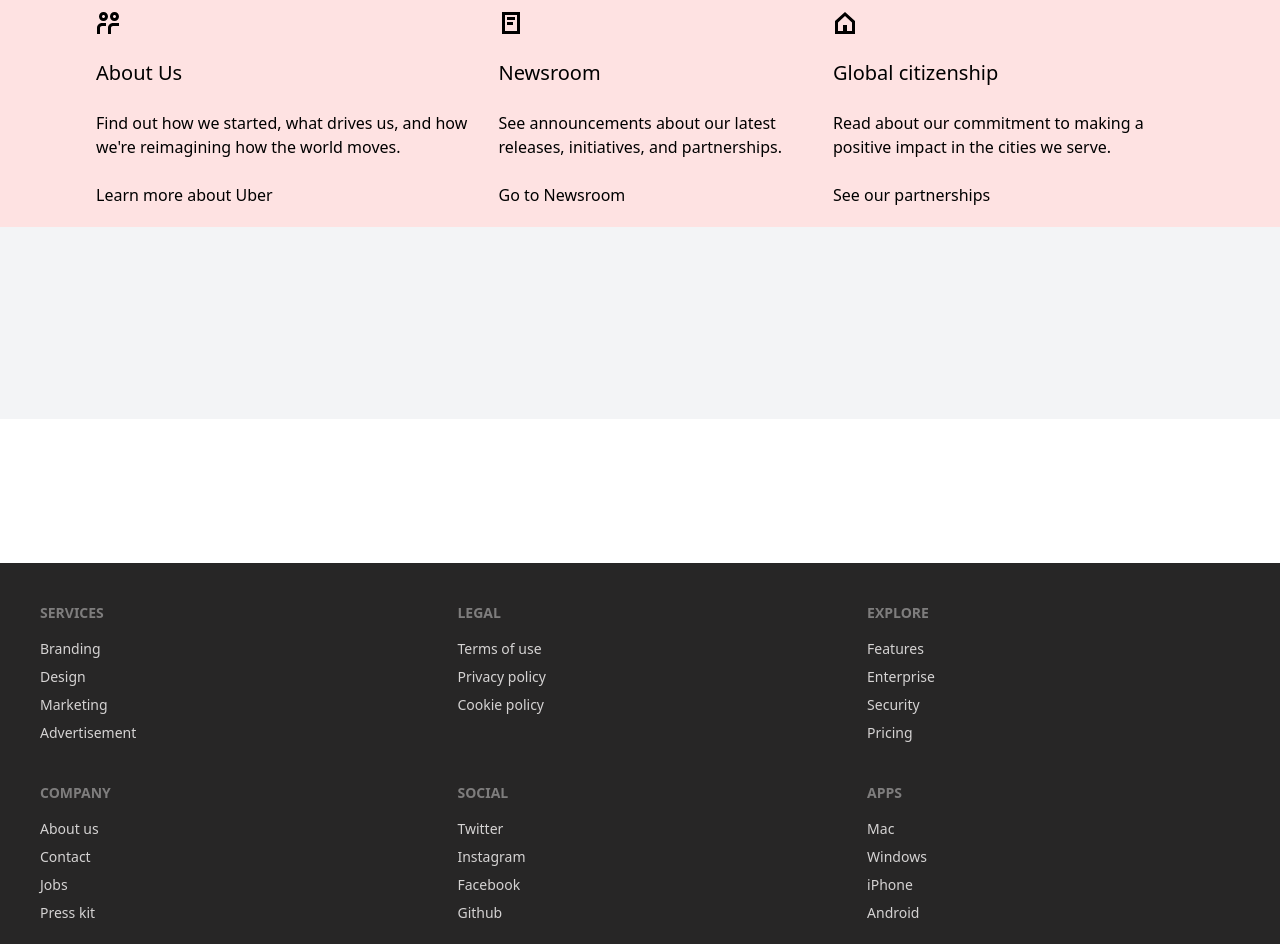
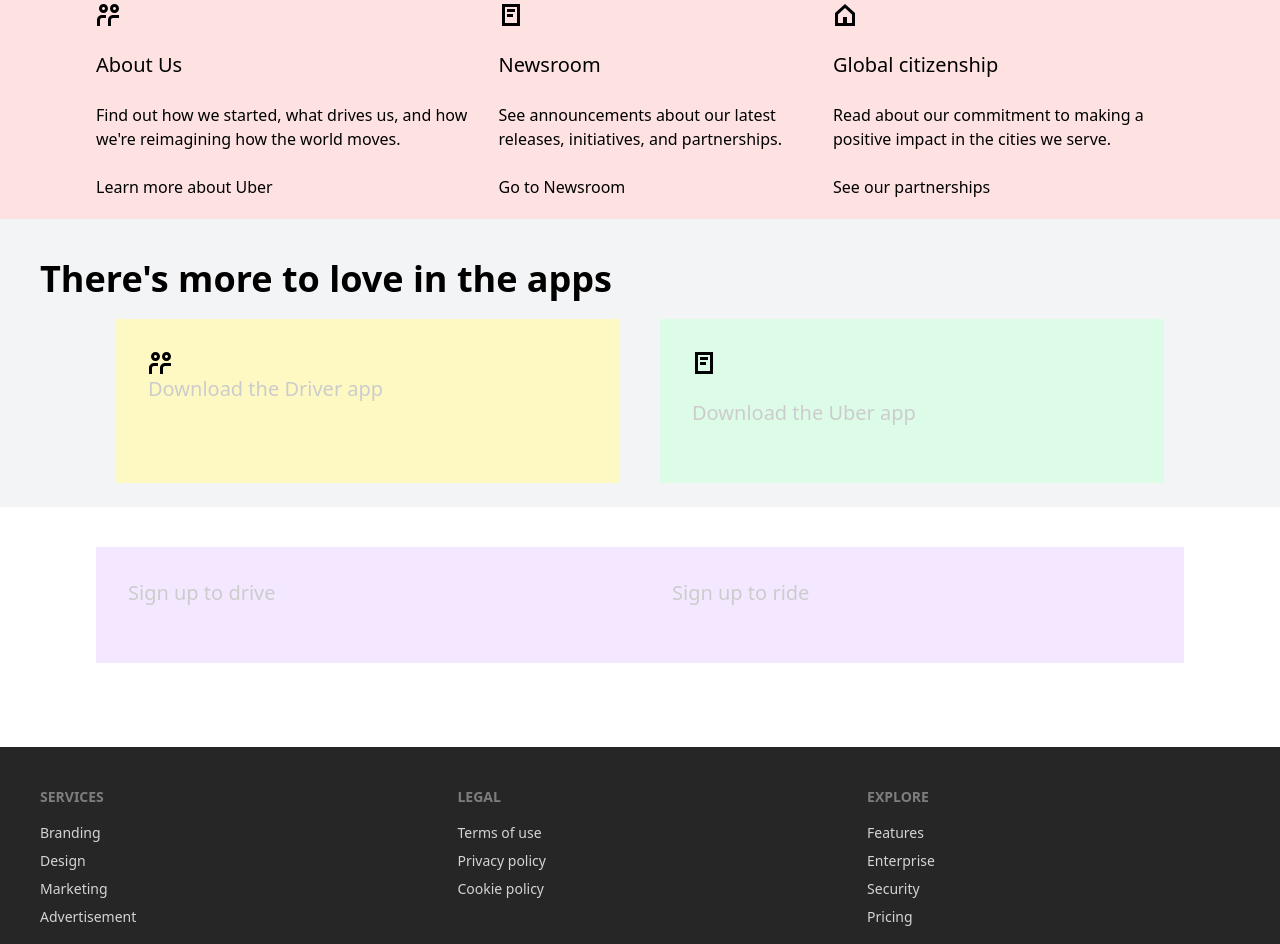
Before and after one commit to priyulau/d15-uber, a plain HTML site: page index.html in a window 1280 px wide. Shown: the part 2245-3189 px from the top of the page. Drawn offline with nearby package versions, Linux system fonts and the light colour scheme.

Commit message:
minor updates

```diff
--- a/index.html
+++ b/index.html
@@ -113,7 +113,7 @@
     </section>
     <section class="w-full bg-white p-8"> <!--Safety section-->
         <div class="m-14">
-            <h1 class="text-5xl font-bold text-black">Focused on safety, wherever you go</h1><br>
+            <h1 class="text-4xl font-bold text-black">Focused on safety, wherever you go</h1><br>
             <div class="flex">
                 <div>
                     <img src="safety1.webp" class="m-2 h-80">
@@ -150,9 +150,29 @@
             </div>
         </div>
     </section>
-    <section class="w-full h-48 bg-gray-100"> <!--Apps buttons section-->
+    <section class="w-full h-72 bg-gray-100 p-10"> <!--Apps buttons section-->
+        <h1 class="text-4xl font-bold text-black">There's more to love in the apps</h1>
+        <div class="flex mx-14">
+            <div class="w-1/2 bg-yellow-100 m-5 p-8">
+                <img src="aboutusicon.svg">
+                <h2 class="text-xl font-bolder">Download the Driver app</h2><br>
+            </div>
+            <div class="w-1/2 bg-green-100 m-5 p-8">
+                <img src="newsroomicon.svg"><br>
+                <h2 class="text-xl font-bolder">Download the Uber app</h2><br>
+            </div>
+        </div>
+        </section>
     </section>
-    <section class="w-full h-36 bg-white"> <!--Sign up buttons section-->
+    <section class="w-full h-60 bg-white p-10"> <!--Sign up buttons section-->
+        <div class="flex mx-14">
+            <div class="w-1/2 bg-purple-100 p-8">
+                <h2 class="text-xl font-bolder">Sign up to drive</h2><br>
+            </div>
+            <div class="w-1/2 bg-purple-100 p-8">
+                <h2 class="text-xl font-bolder">Sign up to ride</h2><br>
+            </div>
+        </div>
     </section>
     <footer class="footer grid-rows-2 p-10 bg-neutral text-neutral-content"> <!--DaisyUI footer with 2 rows-->
         <div>
```
